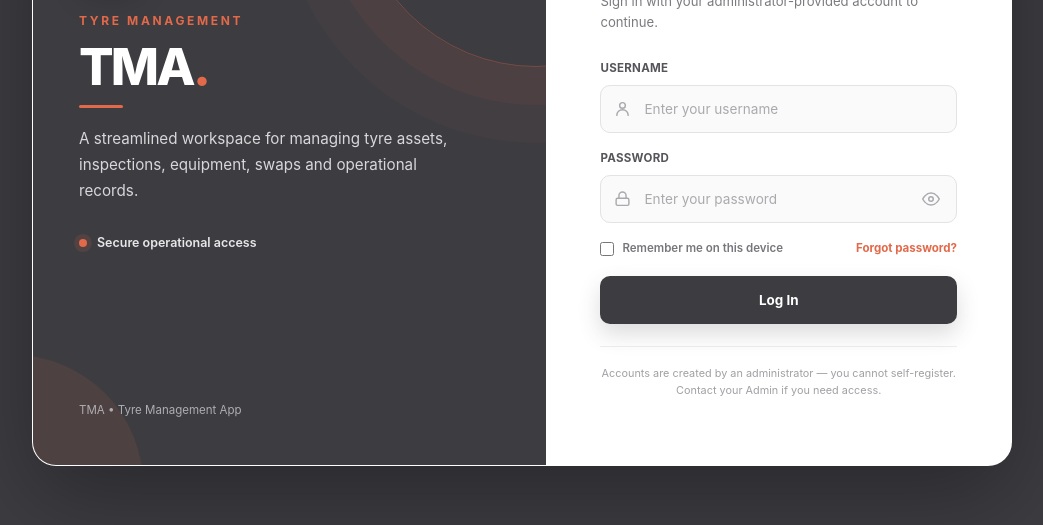
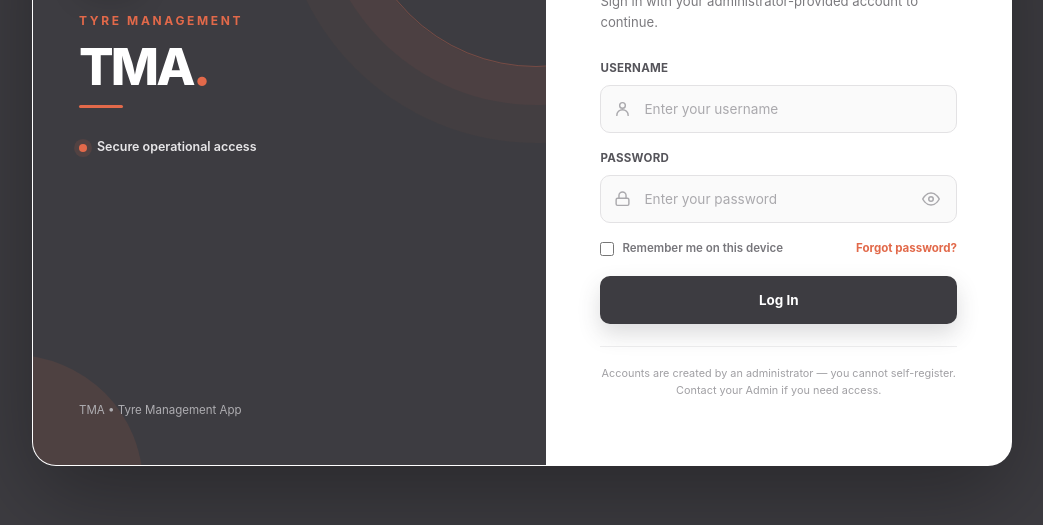
Before and after one commit to Aeyjjjk/tma, a plain HTML site: page frontend/index.html in a window 1280 px wide. Shown: the part 229-754 px from the top of the page, without its empty margins (118-1161 px from the left). Drawn offline with nearby package versions, Linux system fonts and the light colour scheme.

Commit message:
update
Removed commented-out subtitle from login section.

```diff
--- a/frontend/index.html
+++ b/frontend/index.html
@@ -479,10 +479,10 @@
                     <h1 class="login-brand-title mt-3">TMA<span>.</span></h1>
                     <div class="login-accent-line"></div>
 
-                    <p class="login-brand-subtitle">
+                    <!-- <p class="login-brand-subtitle">
                         A streamlined workspace for managing tyre assets, inspections,
                         equipment, swaps and operational records.
-                    </p>
+                    </p> -->
 
                     <div class="login-status-row">
                         <span class="login-status-dot"></span>
```
